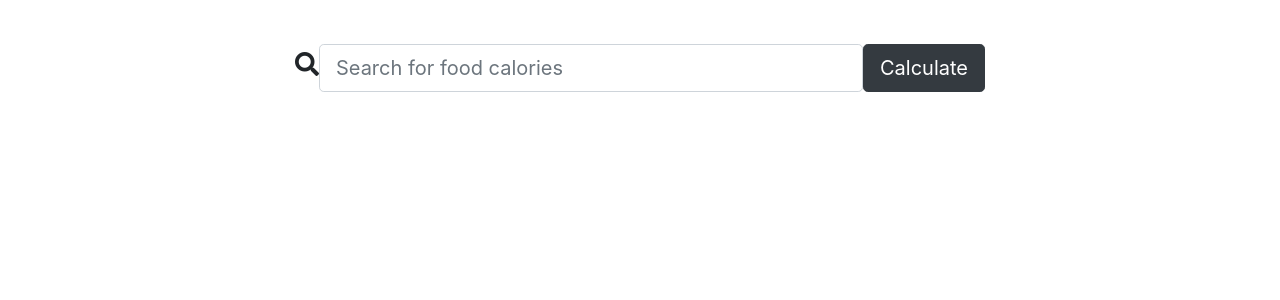
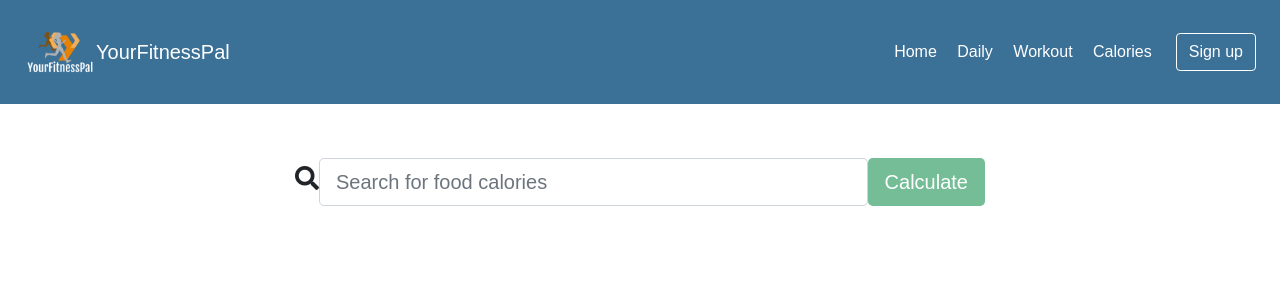
Before and after one commit to kinkinkinxd/YourFitnessPal, a Django app: page /calories/ in a window 1280 px wide. Shown: the top 300 px of the page. Run offline with Django 3.2, Linux system fonts and the light colour scheme; some libraries are stand-ins or nearby versions.

Commit message:
add table

```diff
--- a/fitnesspal/static/fitnesspal/style.css
+++ b/fitnesspal/static/fitnesspal/style.css
@@ -3,11 +3,104 @@ img {
     max-width: 100%;
     height: auto;
 }
-.bg-index {
-  background-color: black;
+
+.bg-color {
+    background-color: #3B7097;
 }
+
+.bg-color2 {
+    background-color: #75BD97;
+}
+
+.bg-color3 {
+    background-color: #A9D09E;
+}
+
+.bg-color4 {
+    background-color: #F6E2BC;
+}
+
 .about-us {
     padding: 3rem 1.5rem;
     text-align: center;
     color: white;
 }
+
+body {
+    font: 400 16px 'Muli', sans-serif !important;
+    margin: 0;
+    padding: 0;
+}
+
+header {
+    margin: 0;
+    max-width: 100%;
+    padding: 5px;
+    text-align: center;
+    overflow: auto;
+}
+
+ul {
+    list-style-type: none;
+    margin: 0 auto;
+    padding: 0
+}
+
+li {
+    background: slategrey;
+    display: inline-block;
+    margin: 5px;
+    padding: 5px 7px;
+}
+
+li > a {
+    color: white;
+    font-size: 16px;
+}
+
+li > a:hover {
+    color: #262626;
+    text-decoration: none;
+}
+
+.inner {
+    padding: 30px;
+}
+
+/* headings */
+
+.container-fluid h2 {
+    font-family: 'Montserrat', sans-serif;
+}
+
+.site-title {
+    font-size: 50px;
+    font-weight: 300;
+    text-transform: uppercase;
+}
+
+/* text colors */
+
+
+.k {
+    font-color: white;
+}
+
+
+
+/* table */
+table {
+    margin: 10px auto;
+}
+
+table > tbody > tr.tableizer-firstrow > th {
+    padding: 10px;
+    background-color: #FAC172;
+}
+
+body > div.container-fluid.inner > table > tbody > tr > td {
+    border: 6px solid #FAC172;
+    width: 170px;
+    padding: 10px;
+    background-color: #F6E2BC;
+}
--- a/fitnesspal/templates/fitnesspal/base.html
+++ b/fitnesspal/templates/fitnesspal/base.html
@@ -8,6 +8,8 @@
     <link rel="stylesheet" href="https://cdn.jsdelivr.net/npm/bootstrap@4.5.3/dist/css/bootstrap.min.css"
           integrity="sha384-TX8t27EcRE3e/ihU7zmQxVncDAy5uIKz4rEkgIXeMed4M0jlfIDPvg6uqKI2xXr2" crossorigin="anonymous">
     <link rel="stylesheet" type="text/css" href="{% static 'fitnesspal/style.css' %}">
+    <link rel="stylesheet" href="https://use.fontawesome.com/releases/v5.1.0/css/all.css"
+          integrity="sha384-lKuwvrZot6UHsBSfcMvOkWwlCMgc0TaWr+30HWe3a4ltaBwTZhyTEggF5tJv8tbt" crossorigin="anonymous">
 
 </head>
 <body>
--- a/fitnesspal/templates/fitnesspal/calories.html
+++ b/fitnesspal/templates/fitnesspal/calories.html
@@ -1,9 +1,20 @@
 {% extends 'fitnesspal/base.html' %}
 {% block content %}
     <body>
-    <link rel="stylesheet" href="https://use.fontawesome.com/releases/v5.1.0/css/all.css"
-          integrity="sha384-lKuwvrZot6UHsBSfcMvOkWwlCMgc0TaWr+30HWe3a4ltaBwTZhyTEggF5tJv8tbt" crossorigin="anonymous">
-    <div class="container" >
+    <div class="d-flex flex-column flex-md-row align-items-center p-3 px-md-4 mb-3 bg-color">
+        <img class="image-thumbnail" src="../../static/fitnesspal/images/logo.png" alt="logo" width="72" height="72">
+        <h5 class="my-0 mr-md-auto font-weight-normal text-white">YourFitnessPal</h5>
+        <nav class="my-2 my-md-0 mr-md-3">
+            <a class="p-2 text-white" href="{% url 'fitnesspal:index' %}">Home</a>
+            <a class="p-2 text-white" href="#">Daily</a>
+            <a class="p-2 text-white" href="#">Workout</a>
+            <a class="p-2 text-white" href="{% url 'fitnesspal:calories' %}">Calories</a>
+        </nav>
+        <a class="btn btn-outline-primary text-white border-white" href="#">Sign up</a>
+    </div>
+    <b>{% if messages %}
+    {% endif %}</b>
+    <div class="container">
         <br/>
         <div class="row justify-content-center">
             <div class="col-12 col-md-10 col-lg-8">
@@ -20,18 +31,43 @@
                         </div>
                         <!--end of col-->
                         <div class="col-auto">
-                                <button href="{% url 'fitnesspal:calculate_calories'%}"  class="btn btn-lg btn-dark" type="submit">Calculate</button>
+                            <button href="{% url 'fitnesspal:calculate_calories' %}"
+                                    class="btn btn-lg bg-color2 text-white"
+                                    type="submit">Calculate
+                            </button>
+
                         </div>
                         <!--end of col-->
                     </div>
                 </form>
-                {% if pic %}<img src={{pic}}>{% endif %}
-                {% if name %}<p> Food name: {{name}}</p>{% endif %}
-                {% if cal %}<p> Total calories: {{cal}}</p>{% endif %}
+                <ul class="messages text-danger display-2">
+                    {% for msg in messages %}
+                        {{ msg }}
+                    {% endfor %}
+                </ul>
+                {% if cal %}
+                    <div class="container-fluid inner k">
+                    <table class="tableizer-table">
+                    <tr class="tableizer-firstrow">
+                        <th>Picture</th>
+                        <th>Food name</th>
+                        <th>Calories</th>
+                        <th>Total fat</th>
+                        <th>Gram</th>
+                    </tr>
+                    <tr>
+                        <td><img src="{{ pic }}"></td>
+                        <td>{{ name }}</td>
+                        <td>{{ cal }}</td>
+                        <td>{{ fat }}</td>
+                        <td>{{ size }} g</td>
+                    </tr>
+                {% else %}
+                    {#                    <img src="#">#}
+                {% endif %}
                 </div>
                 <!--end of col-->
             </div>
         </div>
     </body>
-
 {% endblock %}
--- a/fitnesspal/templates/fitnesspal/index.html
+++ b/fitnesspal/templates/fitnesspal/index.html
@@ -1,12 +1,12 @@
 {% extends 'fitnesspal/base.html' %}
 {% block content %}
 <body>
-<div class="bg-index">
+<div class="bg-color">
     <div class="d-flex flex-column flex-md-row align-items-center p-3 px-md-4 mb-3 ">
         <img class="image-thumbnail" src="../../static/fitnesspal/images/logo.png" alt="logo" width="72" height="72">
         <h5 class="my-0 mr-md-auto font-weight-normal text-white">YourFitnessPal</h5>
         <nav class="my-2 my-md-0 mr-md-3">
-            <a class="p-2 text-white" href="#">Home</a>
+            <a class="p-2 text-white" href="{% url 'fitnesspal:index' %}">Home</a>
             <a class="p-2 text-white" href="#">Daily</a>
             <a class="p-2 text-white" href="#">Workout</a>
             <a class="p-2 text-white" href="{%  url 'fitnesspal:calories' %}">Calories</a>
@@ -14,7 +14,6 @@
         <a class="btn btn-outline-primary text-white border-white" href="#">Sign up</a>
     </div>
 
-    <img src="../../static/fitnesspal/images/background.jpg" alt="Max-width 100%" >
     <main role="main" class="container">
         <div class="about-us">
             <h1>About Us</h1>
--- a/fitnesspal/views.py
+++ b/fitnesspal/views.py
@@ -1,6 +1,7 @@
 from django.shortcuts import render
 from django.views import generic
 from django.http import HttpResponse
+from django.contrib import messages
 import requests
 
 from django.shortcuts import render
@@ -72,8 +73,8 @@ def get_nutrients_from_nl_query(
     # Set the headers
     headers = {
         'Content-Type': 'application/json',  # Set the type of the body sent
-        'x-app-id': "73ada124",      # Your Nutritionix Applicatoin ID
-        'x-app-key': "679449fb041e2ca7f0fdfc02dc121d9a",    # Your Nutritionix Application Key
+        'x-app-id': "73ada124",  # Your Nutritionix Applicatoin ID
+        'x-app-key': "679449fb041e2ca7f0fdfc02dc121d9a",  # Your Nutritionix Application Key
         'x-remote-user-id': '0'  # USe 0 for development according to the docs
     }
     # Normally I would just use **kwargs to hold the values, but making it verbose is easier for users
@@ -110,10 +111,17 @@ def get_nutrients_from_nl_query(
 
 
 def calculate_calories(request):
-    res = get_nutrients_from_nl_query(request.POST["food-input"])
-    cal = res.json()["foods"][0]["nf_calories"]
-    name = res.json()["foods"][0]["food_name"]
-    pic = res.json()["foods"][0]["photo"]["thumb"]
-    return render(request, 'fitnesspal/calories.html', {'cal': cal, 'name' : name, 'pic' : pic} )
+    try:
+        res = get_nutrients_from_nl_query(request.POST["food-input"])
+    except AssertionError:
+        messages.warning(request, "Result not found")
+        return render(request, 'fitnesspal/calories.html')
+    else:
+        cal = res.json()["foods"][0]["nf_calories"]
+        name = res.json()["foods"][0]["food_name"]
+        pic = res.json()["foods"][0]["photo"]["thumb"]
+        size = res.json()["foods"][0]['serving_weight_grams']
+        fat = res.json()["foods"][0]["nf_total_fat"]
+    return render(request, 'fitnesspal/calories.html', {'cal': cal, 'name': name, 'pic': pic, 'size': size, 'fat': fat})
 
 # def add_calories(request, calories_id):
```
Lines whose indentation alone changed are shown as unchanged.
